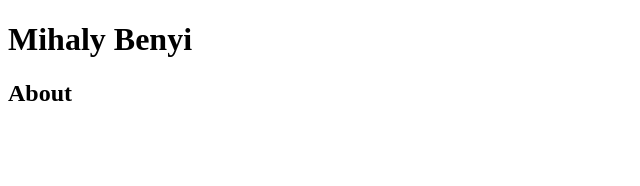
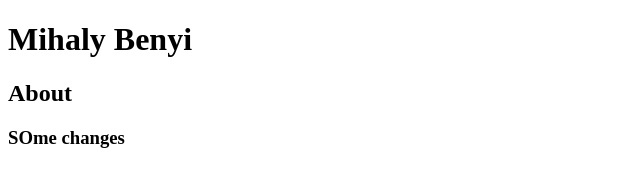
Before and after one commit to benyim27/Portfolio, a plain HTML site: page index.html in a window 1280 px wide. Shown: the whole page, without its empty margins (0-640 px from the left). Drawn offline with Linux system fonts and the light colour scheme.

Commit message:
checking if everything worked out fine

```diff
--- a/index.html
+++ b/index.html
@@ -9,6 +9,7 @@
 <body>
     <h1>Mihaly Benyi</h1>
     <h2>About</h2>
+    <h3>SOme changes</h3>
 
 </body>
 </html>
```
